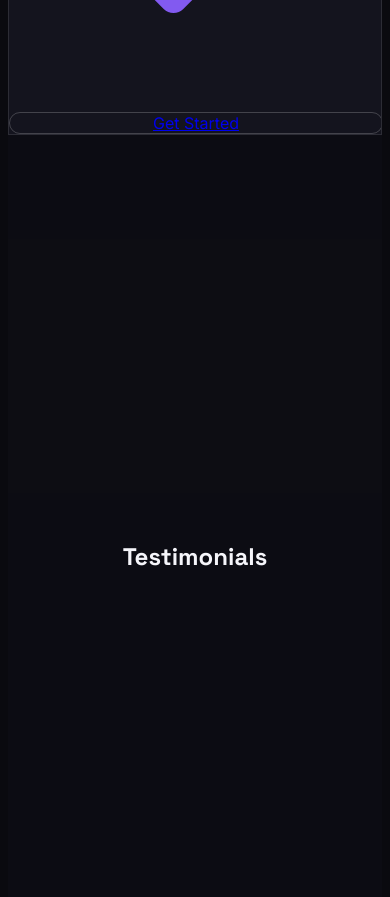
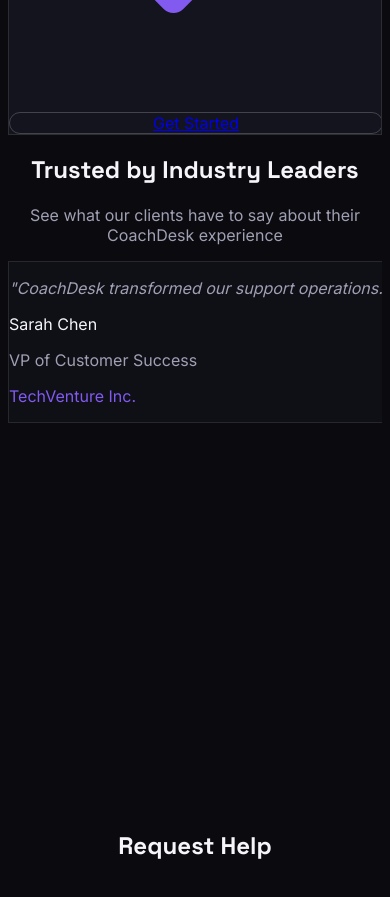
Before and after one commit to Moty/CoachDesk, a Next.js app in the folder web-marketing/: page / in a window 390 px wide. Shown: the part 8660-9557 px from the top of the page. Built offline with nearby package versions, Linux system fonts and the light colour scheme.

Commit message:
feat: US-009 - Add testimonials section

```diff
--- a/web-marketing/app/page.tsx
+++ b/web-marketing/app/page.tsx
@@ -1,6 +1,7 @@
 import Hero from "@/components/Hero";
 import Destinations from "@/components/Destinations";
 import MembershipTiers from "@/components/MembershipTiers";
+import Testimonials from "@/components/Testimonials";
 
 export default function HomePage() {
   return (
@@ -8,9 +9,7 @@
       <Hero />
       <Destinations />
       <MembershipTiers />
-      <section id="testimonials" className="min-h-screen flex items-center justify-center bg-[rgb(var(--bg-glass)_/_0.3)]">
-        <h2 className="text-3xl font-bold">Testimonials</h2>
-      </section>
+      <Testimonials />
       <section id="concierge" className="min-h-screen flex items-center justify-center">
         <h2 className="text-3xl font-bold">Request Help</h2>
       </section>
--- /dev/null
+++ b/web-marketing/components/Testimonials.tsx
@@ -0,0 +1,83 @@
+"use client";
+
+import { motion } from "framer-motion";
+import { testimonials } from "@/data/testimonials";
+
+export default function Testimonials() {
+  return (
+    <section id="testimonials" className="py-24 px-6">
+      <div className="max-w-7xl mx-auto">
+        <motion.div
+          initial={{ opacity: 0, y: 20 }}
+          whileInView={{ opacity: 1, y: 0 }}
+          viewport={{ once: true }}
+          transition={{ duration: 0.6 }}
+          className="text-center mb-16"
+        >
+          <h2 className="text-4xl md:text-5xl font-bold mb-4">
+            Trusted by Industry Leaders
+          </h2>
+          <p className="text-xl text-[rgb(var(--text-secondary))] max-w-3xl mx-auto">
+            See what our clients have to say about their CoachDesk experience
+          </p>
+        </motion.div>
+
+        {/* Desktop: 3 columns, Mobile: horizontal scroll */}
+        <div className="hidden md:grid md:grid-cols-2 lg:grid-cols-3 gap-6">
+          {testimonials.map((testimonial, index) => (
+            <motion.div
+              key={testimonial.id}
+              initial={{ opacity: 0, y: 20 }}
+              whileInView={{ opacity: 1, y: 0 }}
+              viewport={{ once: true }}
+              transition={{ duration: 0.6, delay: index * 0.1 }}
+              className="p-6 rounded-2xl bg-[rgb(var(--bg-glass)_/_0.5)] border border-[rgb(var(--border-glass)_/_0.1)] hover:border-[rgb(var(--accent-primary)_/_0.3)] transition-all"
+            >
+              <p className="text-[rgb(var(--text-secondary))] mb-6 italic">
+                "{testimonial.quote}"
+              </p>
+              <div>
+                <p className="font-semibold">{testimonial.name}</p>
+                <p className="text-sm text-[rgb(var(--text-secondary))]">
+                  {testimonial.role}
+                </p>
+                <p className="text-sm text-[rgb(var(--accent-primary))]">
+                  {testimonial.company}
+                </p>
+              </div>
+            </motion.div>
+          ))}
+        </div>
+
+        {/* Mobile: horizontal scroll */}
+        <div className="md:hidden overflow-x-auto pb-4 -mx-6 px-6">
+          <div className="flex gap-6" style={{ width: `${testimonials.length * 320}px` }}>
+            {testimonials.map((testimonial, index) => (
+              <motion.div
+                key={testimonial.id}
+                initial={{ opacity: 0, x: 20 }}
+                whileInView={{ opacity: 1, x: 0 }}
+                viewport={{ once: true }}
+                transition={{ duration: 0.6, delay: index * 0.1 }}
+                className="flex-shrink-0 w-80 p-6 rounded-2xl bg-[rgb(var(--bg-glass)_/_0.5)] border border-[rgb(var(--border-glass)_/_0.1)]"
+              >
+                <p className="text-[rgb(var(--text-secondary))] mb-6 italic">
+                  "{testimonial.quote}"
+                </p>
+                <div>
+                  <p className="font-semibold">{testimonial.name}</p>
+                  <p className="text-sm text-[rgb(var(--text-secondary))]">
+                    {testimonial.role}
+                  </p>
+                  <p className="text-sm text-[rgb(var(--accent-primary))]">
+                    {testimonial.company}
+                  </p>
+                </div>
+              </motion.div>
+            ))}
+          </div>
+        </div>
+      </div>
+    </section>
+  );
+}
--- /dev/null
+++ b/web-marketing/data/testimonials.ts
@@ -0,0 +1,52 @@
+export interface Testimonial {
+  id: string;
+  name: string;
+  role: string;
+  company: string;
+  quote: string;
+}
+
+export const testimonials: Testimonial[] = [
+  {
+    id: "t1",
+    name: "Sarah Chen",
+    role: "VP of Customer Success",
+    company: "TechVenture Inc.",
+    quote: "CoachDesk transformed our support operations. The SLA intelligence alone has saved us countless hours and prevented dozens of potential breaches."
+  },
+  {
+    id: "t2",
+    name: "Marcus Williams",
+    role: "Head of Operations",
+    company: "Global Solutions Ltd.",
+    quote: "The white-glove service is unmatched. Our dedicated account manager feels like an extension of our team, not just a vendor."
+  },
+  {
+    id: "t3",
+    name: "Elena Rodriguez",
+    role: "CTO",
+    company: "InnovateCorp",
+    quote: "Security and automation working in harmony - exactly what enterprise needs. The audit trails give us complete peace of mind."
+  },
+  {
+    id: "t4",
+    name: "James Peterson",
+    role: "Customer Experience Director",
+    company: "Apex Enterprises",
+    quote: "Switching to CoachDesk was seamless. The knowledge nexus has become our single source of truth, and our team couldn't be happier."
+  },
+  {
+    id: "t5",
+    name: "Priya Sharma",
+    role: "Support Manager",
+    company: "CloudScale Systems",
+    quote: "The incident command center is a game-changer. We've reduced our mean time to resolution by 40% in just three months."
+  },
+  {
+    id: "t6",
+    name: "David Kim",
+    role: "CEO",
+    company: "Nexus Innovations",
+    quote: "From Silver to Obsidian, every tier delivers exceptional value. The ROI is clear - our customer satisfaction scores have never been higher."
+  }
+];
```
